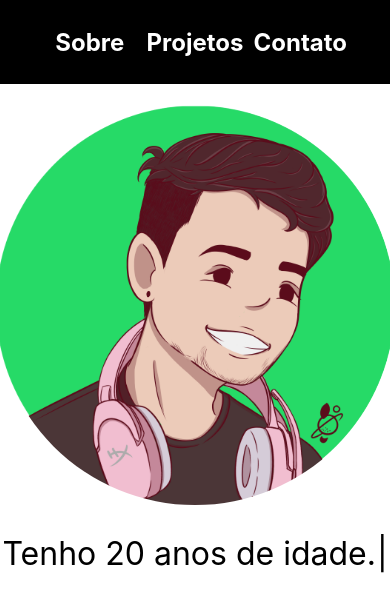
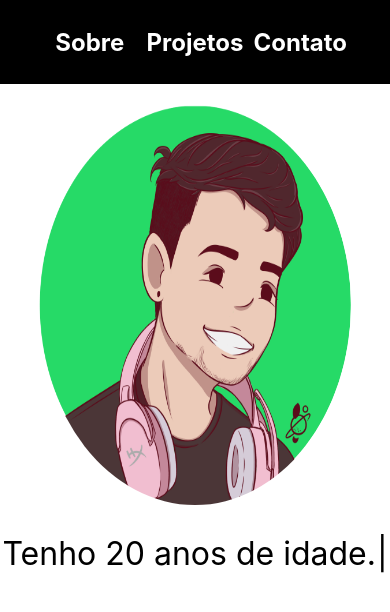
Before and after one commit to arielmell0/arielom.tech, a React (Create React App) app: page / in a window 390 px wide. Shown: the top 612 px of the page. Built offline with nearby package versions, Linux system fonts and the light colour scheme.

Commit message:
feat: removendo padding que no mobile cria uma borda branca desconfortavel

```diff
--- a/src/Components/Menu/Menu.js
+++ b/src/Components/Menu/Menu.js
@@ -31,7 +31,7 @@ const MenuList = styled.ul`
 
     height: 10vh;
     width: 100vw;
-    padding: 0 1.5vw 0 0;
+    padding: 0 0 0 0;
     margin: 0;
 `
 
@@ -43,6 +43,7 @@ const ListItem = styled.li`
     color: white;
     font-weight: bold;
     font-size: 1.5rem;
+    padding: 0;
 
     list-style-type: none;
     cursor: pointer;
--- a/src/Components/ProfilePic/ProfilePic.js
+++ b/src/Components/ProfilePic/ProfilePic.js
@@ -48,7 +48,7 @@ const Img = styled.img`
     animation-duration: 0.5s;
 
     @media (max-width: 500px) {
-        width: 400px;
+        width: 80vw;
         height: 400px;
     }
 `
```
